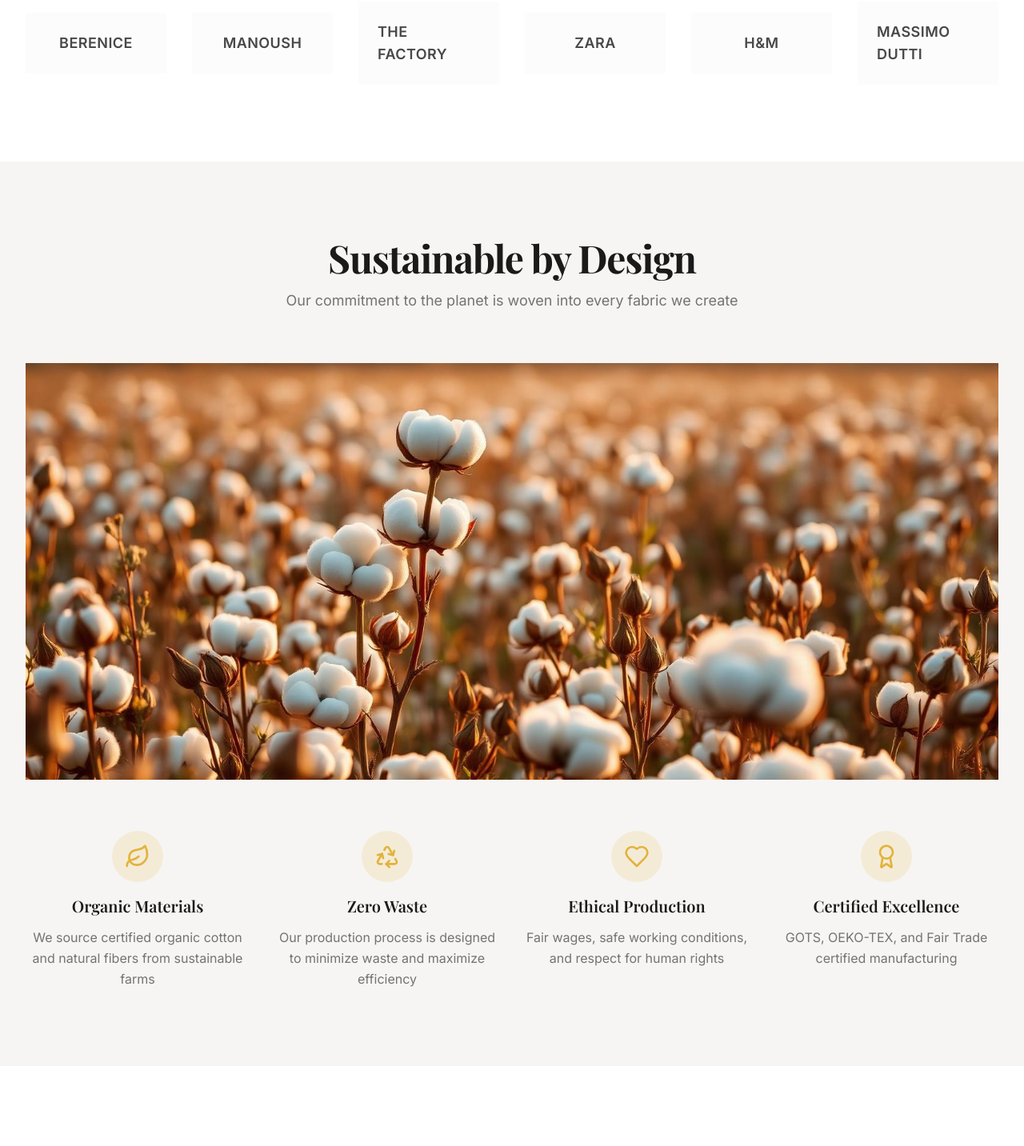
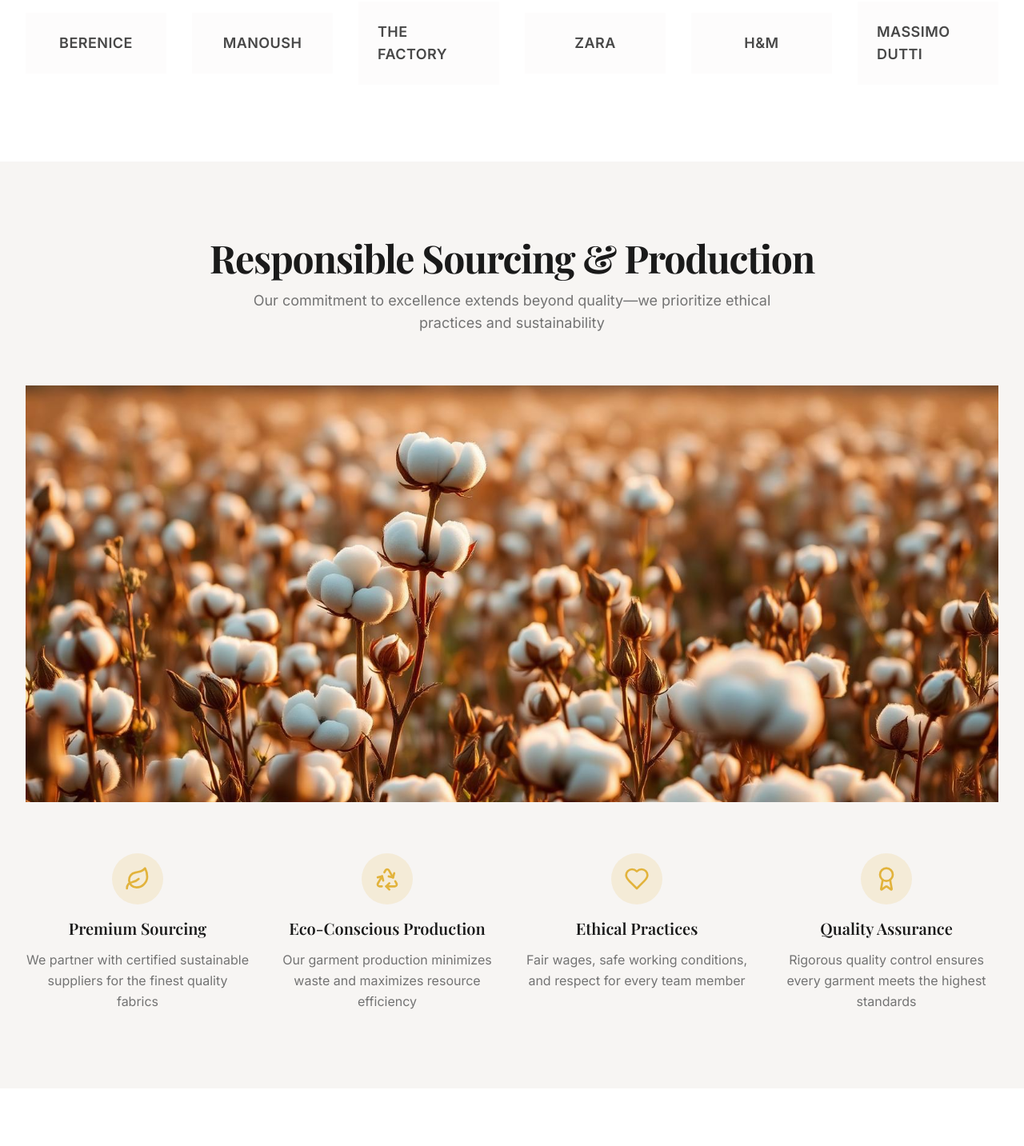
Before and after one commit to hamidkacem4/luxa-weave-studio, a React (Vite) app: page / in a window 1280 px wide. Shown: the part 4598-6031 px from the top of the page at 80% size. Built offline with nearby package versions, Linux system fonts and the light colour scheme; the HTML template or start-up script is replaced by a standard one.

Commit message:
Update sustainability focus to sourcing and production
Adjust Sustainability section to reflect MagTexco's textile sourcing and garment production (not fabric creation); prepare to use video frames/images from provided video for display.

```diff
--- a/src/components/Sustainability.tsx
+++ b/src/components/Sustainability.tsx
@@ -4,23 +4,23 @@ import sustainabilityImage from "@/assets/sustainability.jpg";
 const features = [
   {
     icon: Leaf,
-    title: "Organic Materials",
-    description: "We source certified organic cotton and natural fibers from sustainable farms",
+    title: "Premium Sourcing",
+    description: "We partner with certified sustainable suppliers for the finest quality fabrics",
   },
   {
     icon: Recycle,
-    title: "Zero Waste",
-    description: "Our production process is designed to minimize waste and maximize efficiency",
+    title: "Eco-Conscious Production",
+    description: "Our garment production minimizes waste and maximizes resource efficiency",
   },
   {
     icon: Heart,
-    title: "Ethical Production",
-    description: "Fair wages, safe working conditions, and respect for human rights",
+    title: "Ethical Practices",
+    description: "Fair wages, safe working conditions, and respect for every team member",
   },
   {
     icon: Award,
-    title: "Certified Excellence",
-    description: "GOTS, OEKO-TEX, and Fair Trade certified manufacturing",
+    title: "Quality Assurance",
+    description: "Rigorous quality control ensures every garment meets the highest standards",
   },
 ];
 
@@ -31,10 +31,10 @@ const Sustainability = () => {
         {/* Header */}
         <div className="mb-16 text-center fade-in-up">
           <h2 className="mb-4 text-5xl font-bold tracking-tight">
-            Sustainable by Design
+            Responsible Sourcing & Production
           </h2>
           <p className="mx-auto max-w-2xl text-lg text-muted-foreground">
-            Our commitment to the planet is woven into every fabric we create
+            Our commitment to excellence extends beyond quality—we prioritize ethical practices and sustainability
           </p>
         </div>
 
```
